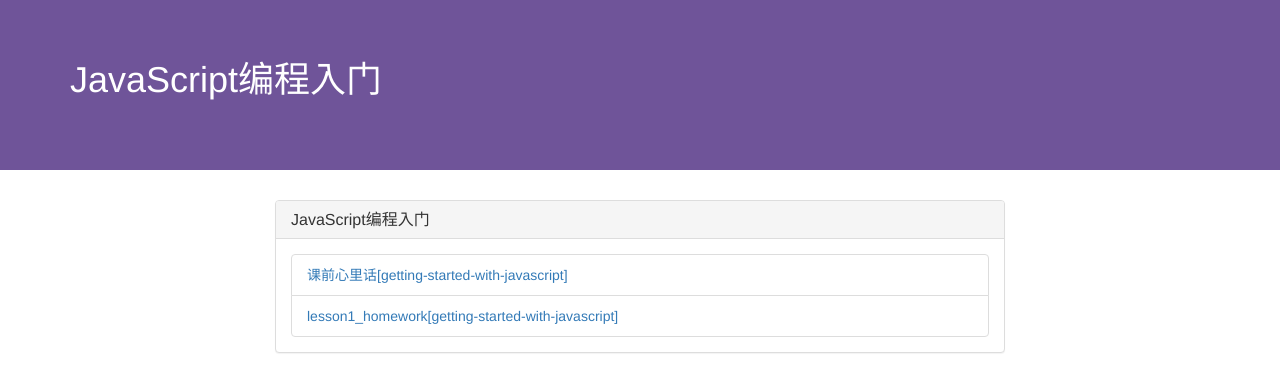
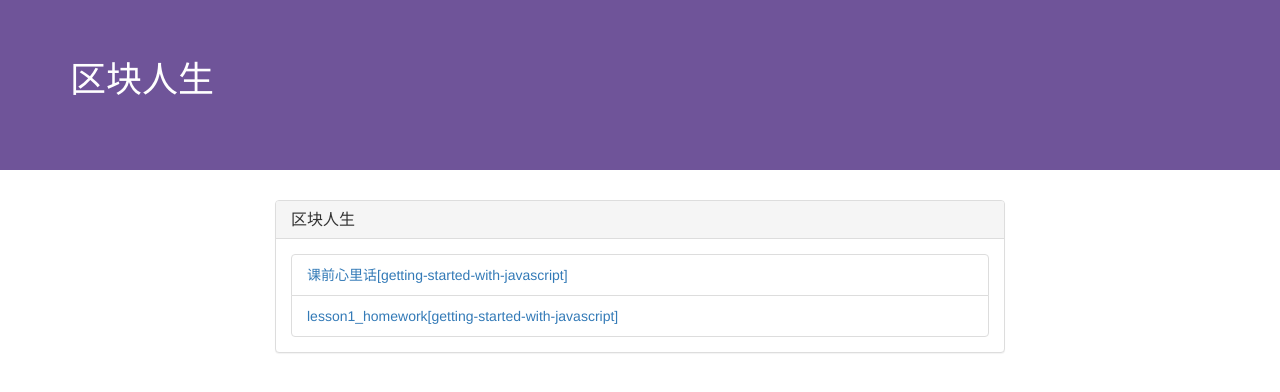
Before and after one commit to blocklife/blog, a plain HTML site: page index.html in a window 1280 px wide. Drawn offline with nearby package versions, Linux system fonts and the light colour scheme.

Commit message:
区块人生

```diff
--- a/index.html
+++ b/index.html
@@ -12,14 +12,14 @@
 <div>
   <div class="main-header">
     <div class="container">
-      <h1>JavaScript编程入门</h1>
+      <h1>区块人生</h1>
     </div>
   </div>
   <div class="container">
     <div class="col-md-8 col-md-offset-2">
       <div class="panel panel-default">
         <div class="panel-heading">
-          <h3 class="panel-title">JavaScript编程入门</h3>
+          <h3 class="panel-title">区块人生</h3>
         </div>
         <div class="panel-body">
           <li class="list-group-item">
```
